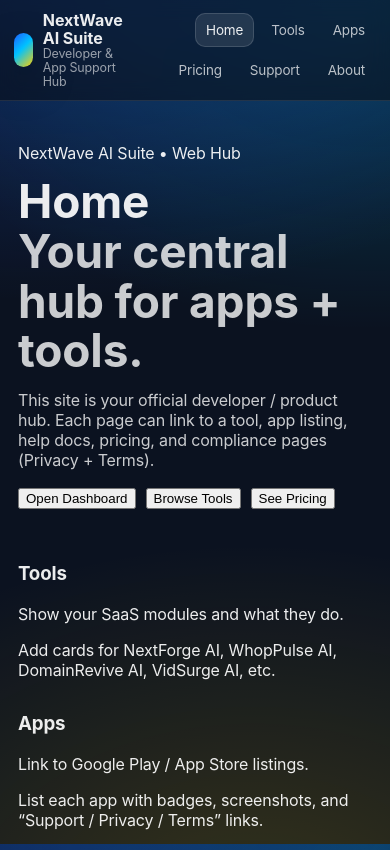
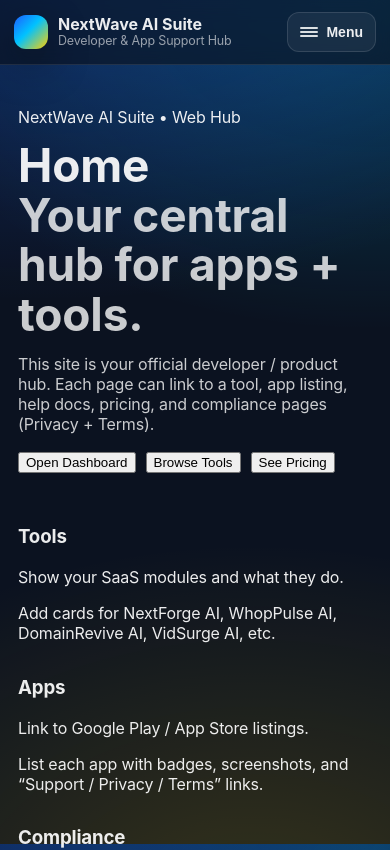
Before and after one commit to nextwaveaisuite/nextwaveaisuite, a React (Vite) app in the folder client/: page / in a window 390 px wide. Shown: the top 850 px of the page. Built offline with nearby package versions, Linux system fonts and the light colour scheme.

Commit message:
Update Navbar.tsx

```diff
--- a/client/src/components/Navbar.tsx
+++ b/client/src/components/Navbar.tsx
@@ -1,7 +1,85 @@
 import React from "react";
-import { NavLink, Link } from "react-router-dom";
+import { NavLink, Link, useLocation } from "react-router-dom";
+
+function MenuIcon({ open }: { open: boolean }) {
+  return (
+    <span aria-hidden="true" style={{ display: "inline-flex", width: 18, height: 18, position: "relative" }}>
+      <span
+        style={{
+          position: "absolute",
+          left: 0,
+          right: 0,
+          top: open ? 8 : 4,
+          height: 2,
+          borderRadius: 999,
+          background: "rgba(255,255,255,0.85)",
+          transform: open ? "rotate(45deg)" : "none",
+          transition: "all 140ms ease",
+        }}
+      />
+      <span
+        style={{
+          position: "absolute",
+          left: 0,
+          right: 0,
+          top: 8,
+          height: 2,
+          borderRadius: 999,
+          background: "rgba(255,255,255,0.85)",
+          opacity: open ? 0 : 1,
+          transition: "all 140ms ease",
+        }}
+      />
+      <span
+        style={{
+          position: "absolute",
+          left: 0,
+          right: 0,
+          top: open ? 8 : 12,
+          height: 2,
+          borderRadius: 999,
+          background: "rgba(255,255,255,0.85)",
+          transform: open ? "rotate(-45deg)" : "none",
+          transition: "all 140ms ease",
+        }}
+      />
+    </span>
+  );
+}
 
 export default function Navbar() {
+  const [open, setOpen] = React.useState(false);
+  const location = useLocation();
+
+  // Close menu on route change
+  React.useEffect(() => {
+    setOpen(false);
+  }, [location.pathname]);
+
+  // Simple responsive flag
+  const [isMobile, setIsMobile] = React.useState(false);
+  React.useEffect(() => {
+    const onResize = () => setIsMobile(window.innerWidth <= 820);
+    onResize();
+    window.addEventListener("resize", onResize);
+    return () => window.removeEventListener("resize", onResize);
+  }, []);
+
+  const linkClass = ({ isActive }: { isActive: boolean }) => `nav-link ${isActive ? "active" : ""}`;
+
+  const NavLinks = () => (
+    <>
+      <NavLink to="/" className={linkClass}>Home</NavLink>
+      <NavLink to="/tools" className={linkClass}>Tools</NavLink>
+      <NavLink to="/apps" className={linkClass}>Apps</NavLink>
+      <NavLink to="/pricing" className={linkClass}>Pricing</NavLink>
+      <NavLink to="/support" className={linkClass}>Support</NavLink>
+      <NavLink to="/about" className={linkClass}>About</NavLink>
+      <NavLink to="/privacy" className={linkClass}>Privacy Policy</NavLink>
+      <NavLink to="/terms" className={linkClass}>Terms</NavLink>
+    </>
+  );
+
   return (
     <header
       style={{
@@ -13,7 +91,17 @@
         borderBottom: "1px solid rgba(255,255,255,0.10)",
       }}
     >
-      <div className="container" style={{ paddingTop: 12, paddingBottom: 12, display: "flex", alignItems: "center", justifyContent: "space-between", gap: 12 }}>
+      <div
+        className="container"
+        style={{
+          paddingTop: 12,
+          paddingBottom: 12,
+          display: "flex",
+          alignItems: "center",
+          justifyContent: "space-between",
+          gap: 12,
+        }}
+      >
         <Link to="/" style={{ display: "flex", alignItems: "center", gap: 10, textDecoration: "none" }}>
           <div
             style={{
@@ -22,24 +110,44 @@
               borderRadius: 12,
               background: "linear-gradient(135deg, #1e5eff 0%, #00c2ff 45%, #ffd000 100%)",
               boxShadow: "0 16px 40px rgba(0,0,0,0.35)",
+              flex: "0 0 auto",
             }}
             aria-hidden="true"
           />
-          <div style={{ display: "flex", flexDirection: "column", lineHeight: 1.1 }}>
-            <strong style={{ letterSpacing: -0.02 }}>NextWave AI Suite</strong>
-            <span className="small">Developer & App Support Hub</span>
+          <div style={{ display: "flex", flexDirection: "column", lineHeight: 1.1, minWidth: 0 }}>
+            <strong style={{ letterSpacing: -0.02, whiteSpace: "nowrap" }}>NextWave AI Suite</strong>
+            <span className="small" style={{ whiteSpace: "nowrap" }}>Developer & App Support Hub</span>
           </div>
         </Link>
 
-        <nav style={{ display: "flex", gap: 6, alignItems: "center", flexWrap: "wrap", justifyContent: "flex-end" }}>
-          <NavLink to="/" className={({ isActive }) => `nav-link ${isActive ? "active" : ""}`}>Home</NavLink>
-          <NavLink to="/tools" className={({ isActive }) => `nav-link ${isActive ? "active" : ""}`}>Tools</NavLink>
-          <NavLink to="/apps" className={({ isActive }) => `nav-link ${isActive ? "active" : ""}`}>Apps</NavLink>
-          <NavLink to="/pricing" className={({ isActive }) => `nav-link ${isActive ? "active" : ""}`}>Pricing</NavLink>
-          <NavLink to="/support" className={({ isActive }) => `nav-link ${isActive ? "active" : ""}`}>Support</NavLink>
-          <NavLink to="/about" className={({ isActive }) => `nav-link ${isActive ? "active" : ""}`}>About</NavLink>
-        </nav>
+        {!isMobile ? (
+          <nav style={{ display: "flex", gap: 6, alignItems: "center", flexWrap: "wrap", justifyContent: "flex-end" }}>
+            <NavLinks />
+          </nav>
+        ) : (
+          <button
+            type="button"
+            className="btn"
+            onClick={() => setOpen(v => !v)}
+            aria-expanded={open}
+            aria-label={open ? "Close menu" : "Open menu"}
+            style={{ height: 40, padding: "0 12px", borderRadius: 12 }}
+          >
+            <MenuIcon open={open} />
+            <span style={{ marginLeft: 8 }}>{open ? "Close" : "Menu"}</span>
+          </button>
+        )}
       </div>
+
+      {isMobile && open && (
+        <div className="container" style={{ paddingBottom: 12 }}>
+          <div className="mobile-menu">
+            <div className="mobile-menu-grid">
+              <NavLinks />
+            </div>
+          </div>
+        </div>
+      )}
     </header>
   );
 }
```
